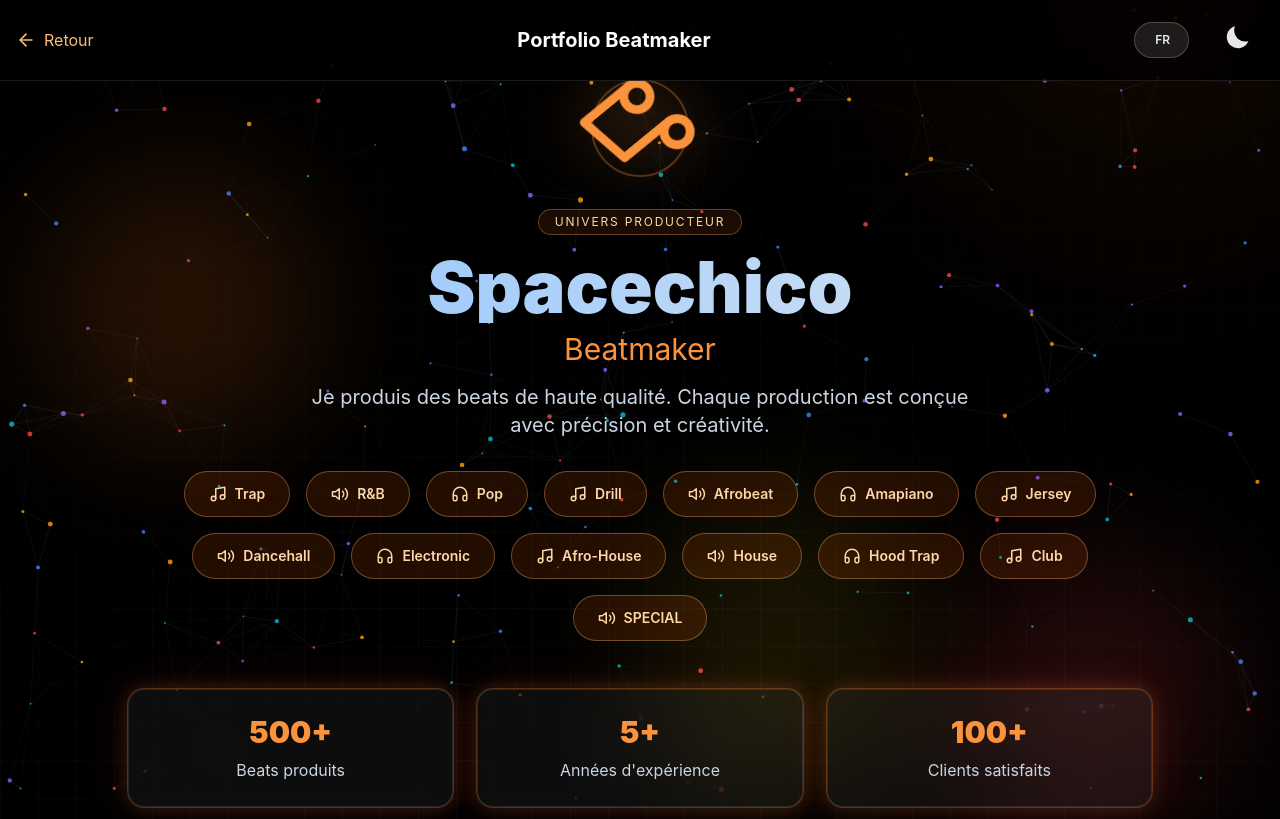
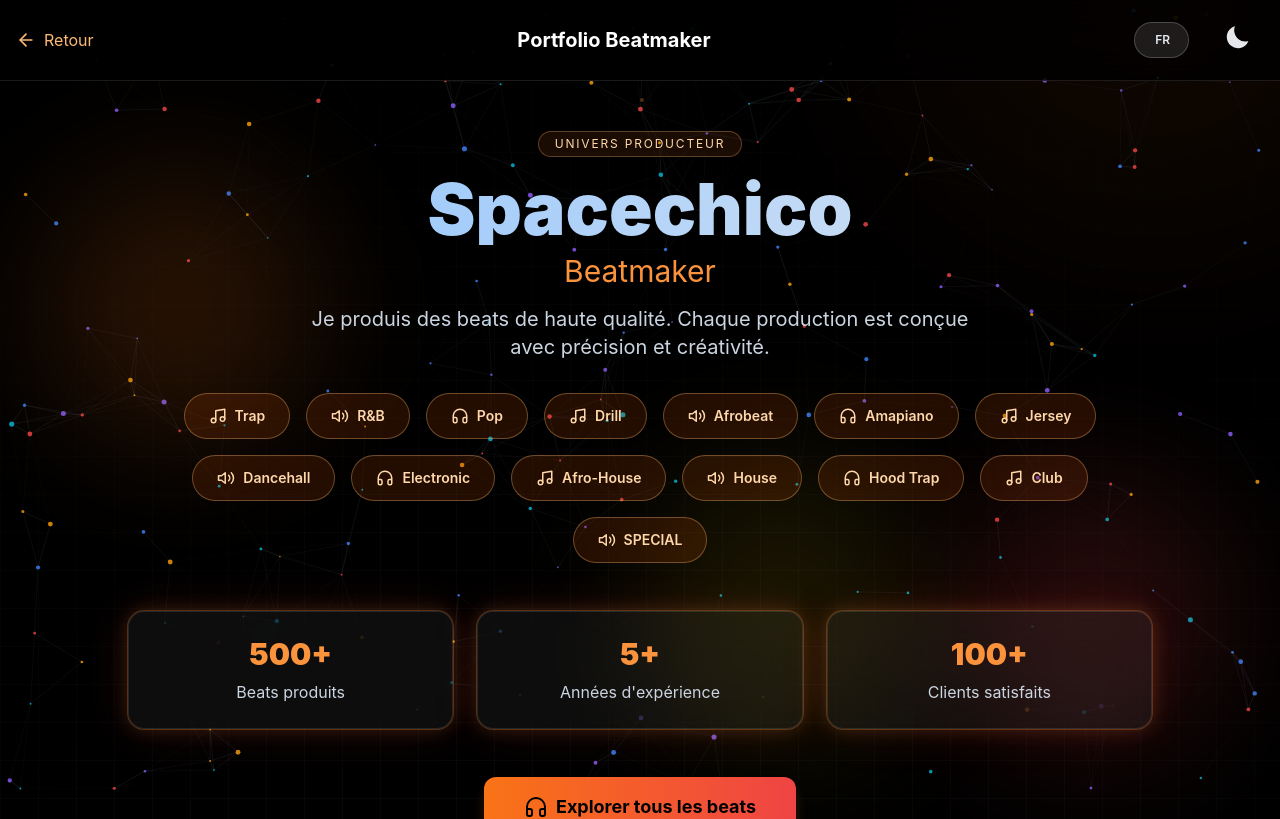
Before and after one commit to tiagofc25/portefolio-tiago, a React (Vite) app: page /beatmaker in a window 1280 px wide. Shown: the top 819 px of the page. Built offline with nearby package versions, Linux system fonts and the light colour scheme.

Commit message:
fix: update animation for music icon in BeatmakerHeroSection for smoother scaling effect

```diff
--- a/src/components/beatmaker/HeroSection.tsx
+++ b/src/components/beatmaker/HeroSection.tsx
@@ -52,13 +52,6 @@ export default function BeatmakerHeroSection({
             className="inline-flex items-center justify-center mb-8"
           >
             <div className="relative">
-              <motion.div
-                animate={{ rotate: 360, scale: [1, 1.1, 1] }}
-                transition={{ duration: 4, repeat: Infinity }}
-                className="w-24 h-24 drop-shadow-[0_0_30px_rgba(251,146,60,0.5)]"
-              >
-                <Music className="w-full h-full text-orange-400" />
-              </motion.div>
               <motion.div
                 animate={{ scale: [1, 1.5, 1] }}
                 transition={{ duration: 2, repeat: Infinity }}
```
